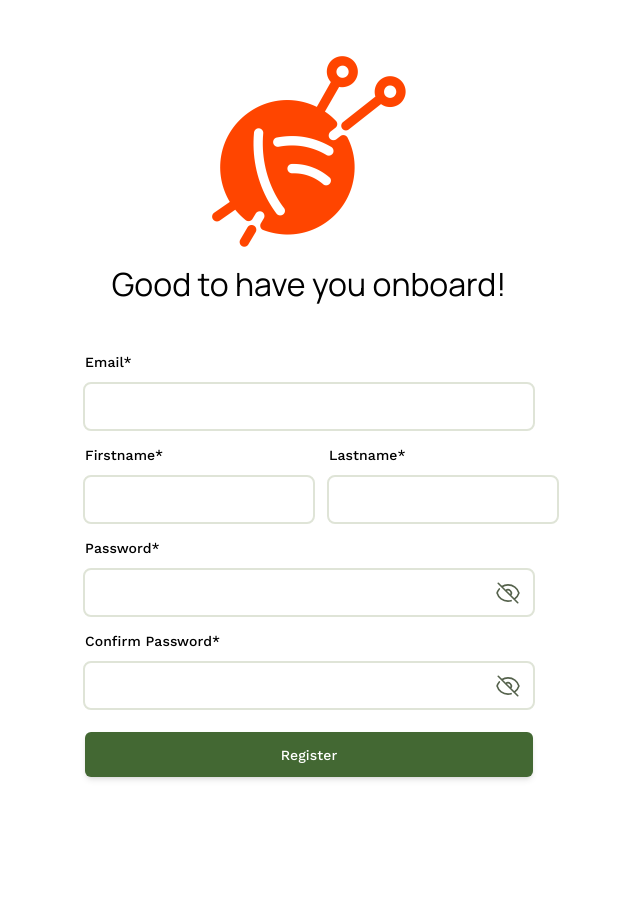
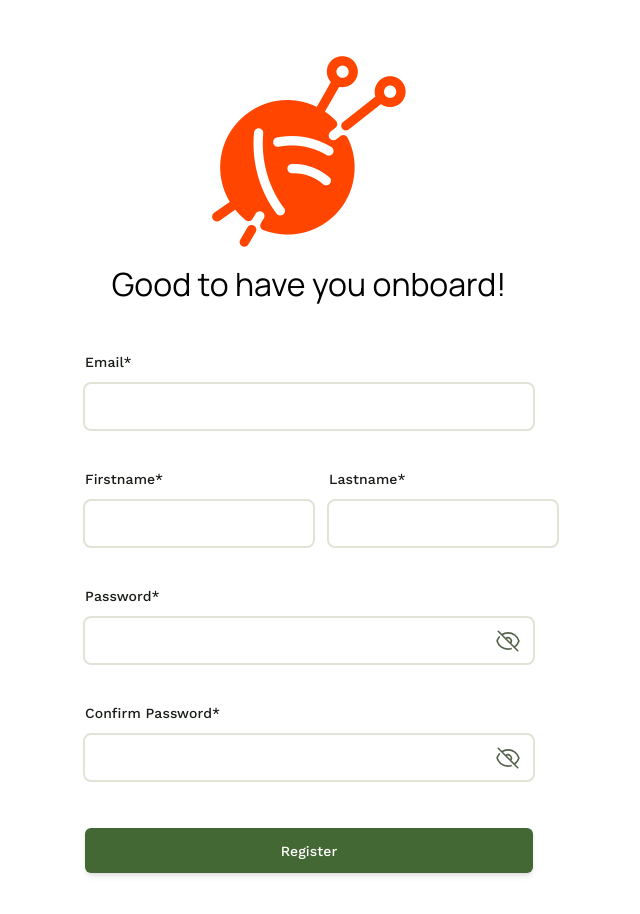
Before and after one commit to basurahan/threads-web, a Next.js app: page /register in a window 1280 px wide. Shown: the top 914 px of the page, without its empty margins (331-971 px from the left). Before the commit the page ends 825 px from the top, so only its background shows below. Built offline with nearby package versions, Linux system fonts and the light colour scheme.

Commit message:
feature: added loading feedback when submiting form

```diff
--- a/src/app/layout.tsx
+++ b/src/app/layout.tsx
@@ -14,8 +14,8 @@ const workSans = Work_Sans({
 })
 
 export const metadata: Metadata = {
-  title: "Create Next App",
-  description: "Generated by create next app",
+  title: "Threads",
+  description: "A showcase of my react server component skill",
 };
 
 export default function RootLayout({
--- a/src/app/register/form.tsx
+++ b/src/app/register/form.tsx
@@ -30,7 +30,7 @@ export default function RegistrationForm() {
     }, [state.message?.id])
 
     return (
-        <form action={formAction} className="w-full md:w-md mx-4 my-12">
+        <form action={formAction} className="w-full md:w-md mx-4 mt-12 mb-[200px]">
             <ToastContainer />
 
             <div className="flex justify-center">
--- /dev/null
+++ b/src/app/ui/forms/Spinner.tsx
@@ -0,0 +1,19 @@
+import styles from '@/app/ui/forms/styles/spinner.module.css'
+import clsx from 'clsx'
+
+export default function Spinner({ size, className } : { size: number, className?: string }) {
+    return (
+        <span
+            className={
+                clsx(
+                    styles.loader,
+                    className
+                )
+            }
+            style={{
+                height: size,
+                width: size
+            }}
+        />
+    )
+}
--- a/src/app/ui/forms/Submit.tsx
+++ b/src/app/ui/forms/Submit.tsx
@@ -1,13 +1,21 @@
 'use client'
 
 import { useFormStatus } from 'react-dom'
+import Spinner from '@/app/ui/forms/Spinner'
+import clsx from 'clsx'
 
 export default function Submit({ label, className } : { label: string, className?: string }) {
     const status = useFormStatus()
 
     return (
-        <div className={className}>
+        <div
+            className={clsx(
+                className,
+                "relative"
+            )}
+        >
             <button disabled={status.pending} type="submit" className="h-[45px] w-full bg-primary rounded-md text-onPrimary hover:bg-onPrimaryContainer shadow-md md-sys-typescale-label-large disabled:bg-surfaceDim">{label}</button>
+            { status.pending && <Spinner size={24} className="absolute top-1/2 left-1/2 transform -translate-x-1/2 -translate-y-1/2 border-onSurface border-3" /> }
         </div>
     )
 }
--- a/src/app/ui/forms/TextInput.tsx
+++ b/src/app/ui/forms/TextInput.tsx
@@ -37,13 +37,25 @@ export default function TextInput(
 
     return (
         <div className={className}>
-            <label htmlFor={name} className="block md-sys-typescale-label-large mb-3">{label}</label>
+            <label
+                htmlFor={name}
+                className={clsx(
+                    "block md-sys-typescale-label-large mb-3",
+                    {
+                        "text-onBackground": !error,
+                        "text-error": error
+                    }
+                )}
+            >
+                {label}
+            </label>
             <div
                 className={
                     clsx(
                         "flex flex-row items-center h-[45px] rounded-md px-2",
                         {
-                            "outline-surfaceVariant outline-2": !isFocused,
+                            "outline-surfaceVariant outline-2": !isFocused && !error,
+                            "outline-error outline-4": !isFocused && error,
                             "outline-primary outline-4": isFocused
                         }
                     )
@@ -59,9 +71,7 @@ export default function TextInput(
                 />
                 { type === "password" && <Toggle size={34} marginStart={12} onClick={handleToggleClick} /> }
             </div>
-            {
-                error && <p className="md-sys-typescale-label-small mt-2 ms-1 text-error">{error}</p>
-            }
+            <p className="md-sys-typescale-label-small min-h-[var(--md-sys-typescale-label-small-line-height)] mt-2 ms-1 text-error">{error}</p>
         </div>
     )
 }
--- /dev/null
+++ b/src/app/ui/forms/styles/spinner.module.css
@@ -0,0 +1,16 @@
+.loader {
+    border-bottom-color: transparent;
+    border-radius: 50%;
+    display: inline-block;
+    box-sizing: border-box;
+    animation: rotation 1s linear infinite;
+}
+
+@keyframes rotation {
+    0% {
+        transform: rotate(0deg);
+    }
+    100% {
+        transform: rotate(360deg);
+    }
+}
```
